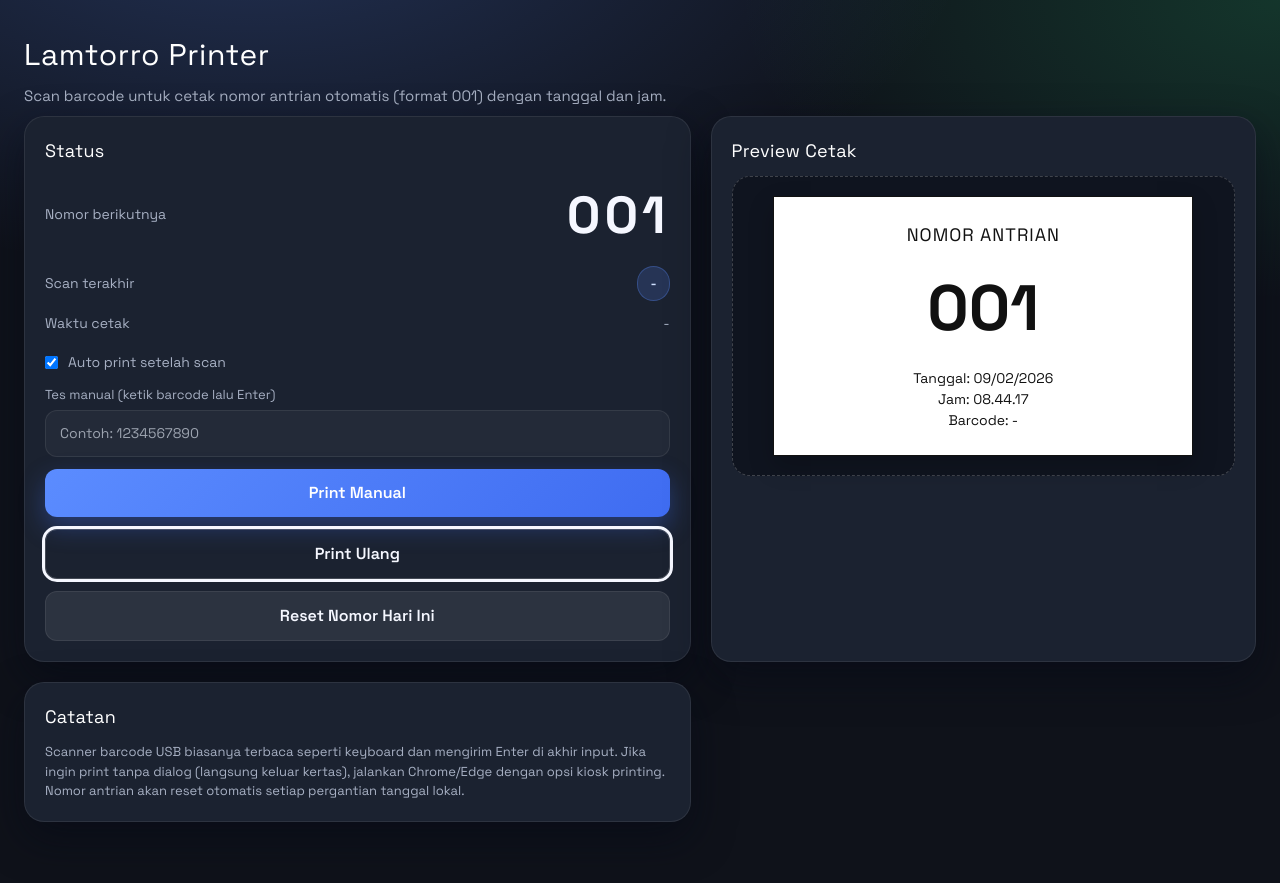
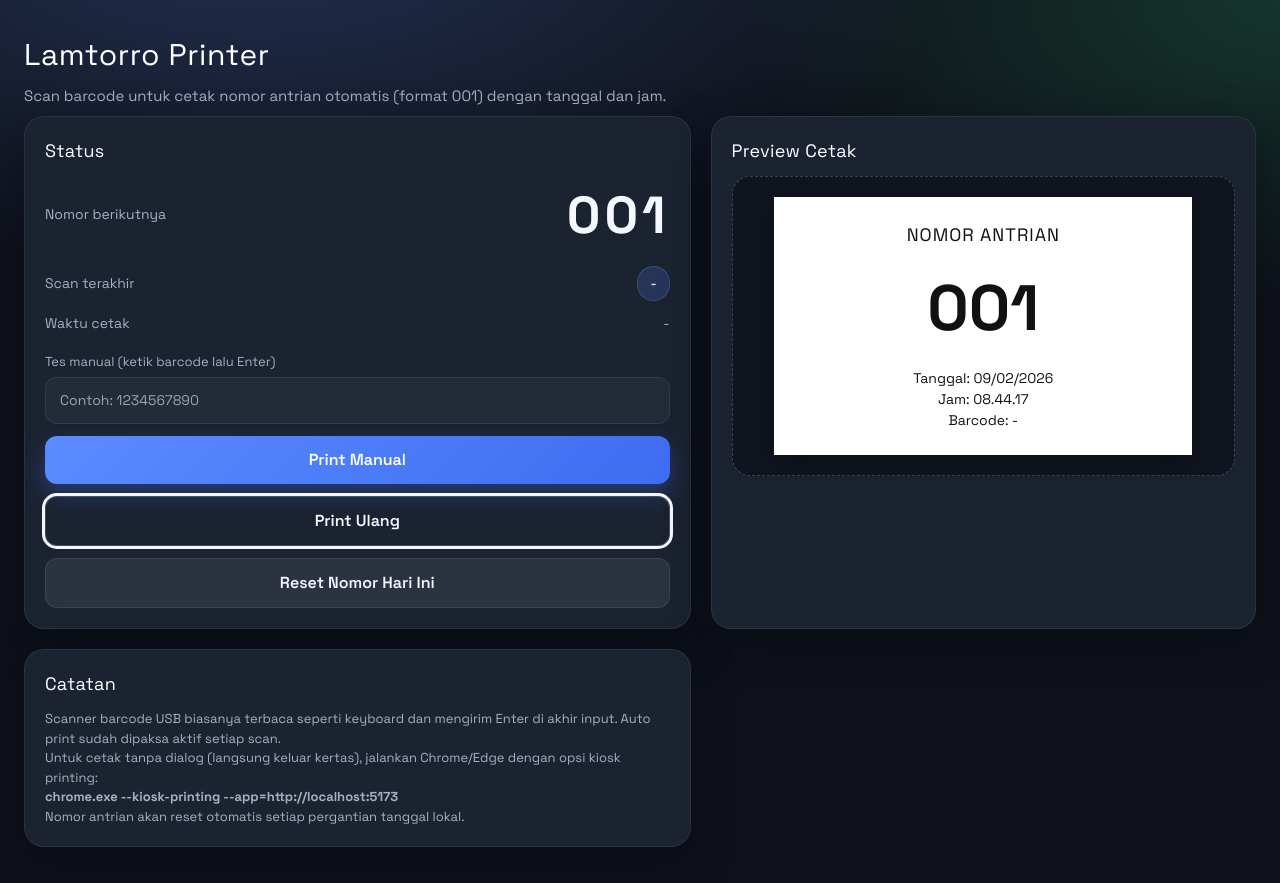
Before and after one commit to Riwantoro/RiwantoroPrinter, a React (Vite) app: page / in a window 1280 px wide. Before the commit the page ends 858 px from the top, so only its background shows below. Built offline with nearby package versions, Linux system fonts and the light colour scheme.

Commit message:
Force auto print and show kiosk instruction

```diff
--- a/App.tsx
+++ b/App.tsx
@@ -53,7 +53,6 @@ const App: React.FC = () => {
   const [queueState, setQueueState] = useState<QueueState>(() => loadQueueState());
   const [ticket, setTicket] = useState<Ticket | null>(null);
   const [lastScan, setLastScan] = useState('');
-  const [autoPrint, setAutoPrint] = useState(true);
   const [manualCode, setManualCode] = useState('');
 
   const scanBufferRef = useRef('');
@@ -92,11 +91,9 @@ const App: React.FC = () => {
       setTicket({ number: padded, issuedAt: now, barcode });
       setLastScan(barcode);
 
-      if (autoPrint) {
-        triggerPrint();
-      }
+      triggerPrint();
     },
-    [autoPrint, queueState.lastNumber]
+    [queueState.lastNumber]
   );
 
   const finalizeScan = useCallback(() => {
@@ -318,15 +315,6 @@ const App: React.FC = () => {
           </div>
 
           <div className="controls" style={{ marginTop: 18 }}>
-            <label className="toggle">
-              <input
-                type="checkbox"
-                checked={autoPrint}
-                onChange={(event) => setAutoPrint(event.target.checked)}
-              />
-              Auto print setelah scan
-            </label>
-
             <div className="input">
               <span className="muted">Tes manual (ketik barcode lalu Enter)</span>
               <input
@@ -363,7 +351,13 @@ const App: React.FC = () => {
           <h2>Catatan</h2>
           <p className="muted">
             Scanner barcode USB biasanya terbaca seperti keyboard dan mengirim Enter di akhir input.
-            Jika ingin print tanpa dialog (langsung keluar kertas), jalankan Chrome/Edge dengan opsi kiosk printing.
+            Auto print sudah dipaksa aktif setiap scan.
+          </p>
+          <p className="muted">
+            Untuk cetak tanpa dialog (langsung keluar kertas), jalankan Chrome/Edge dengan opsi kiosk printing:
+          </p>
+          <p className="muted">
+            <strong>chrome.exe --kiosk-printing --app=http://localhost:5173</strong>
           </p>
           <p className="muted">
             Nomor antrian akan reset otomatis setiap pergantian tanggal lokal.
```
